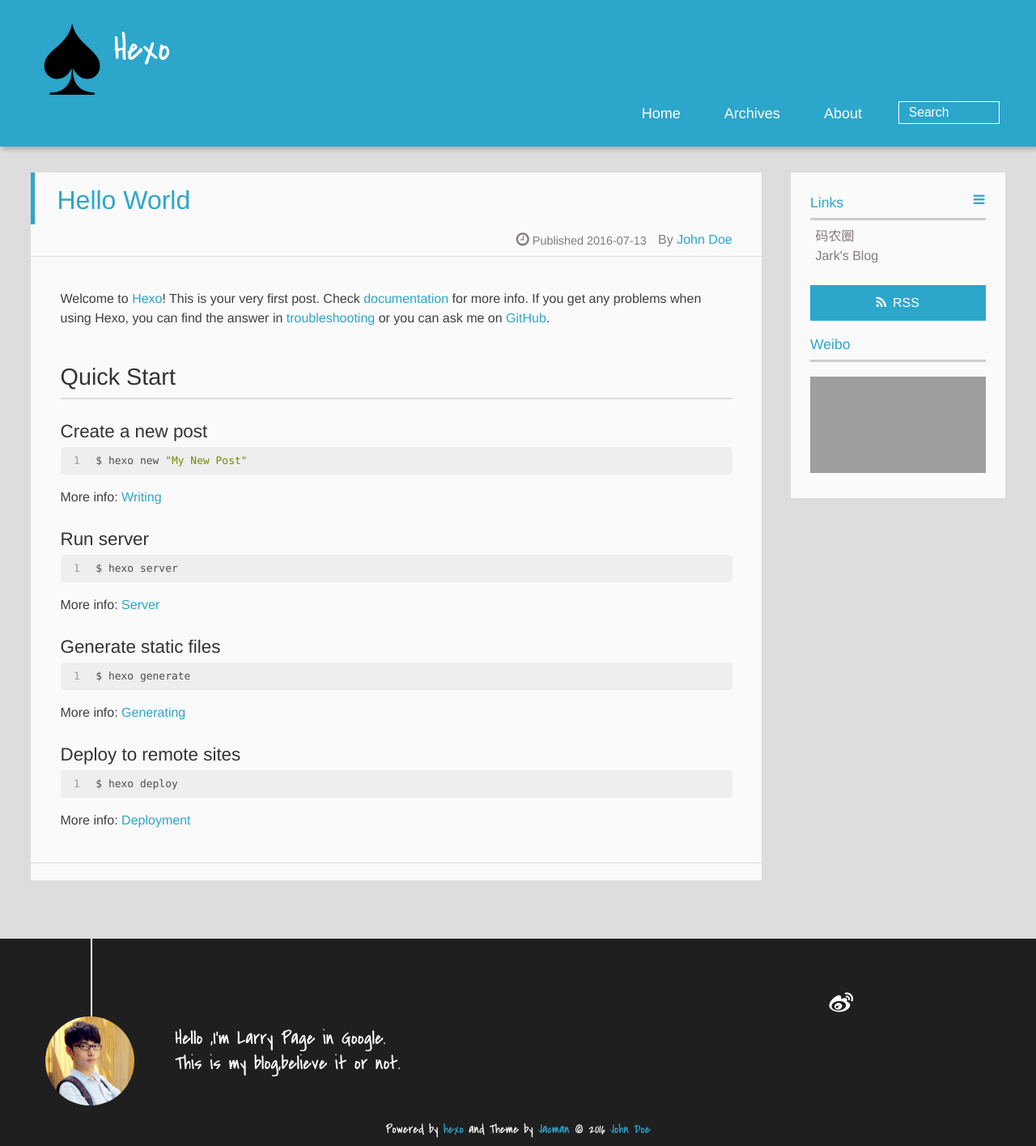
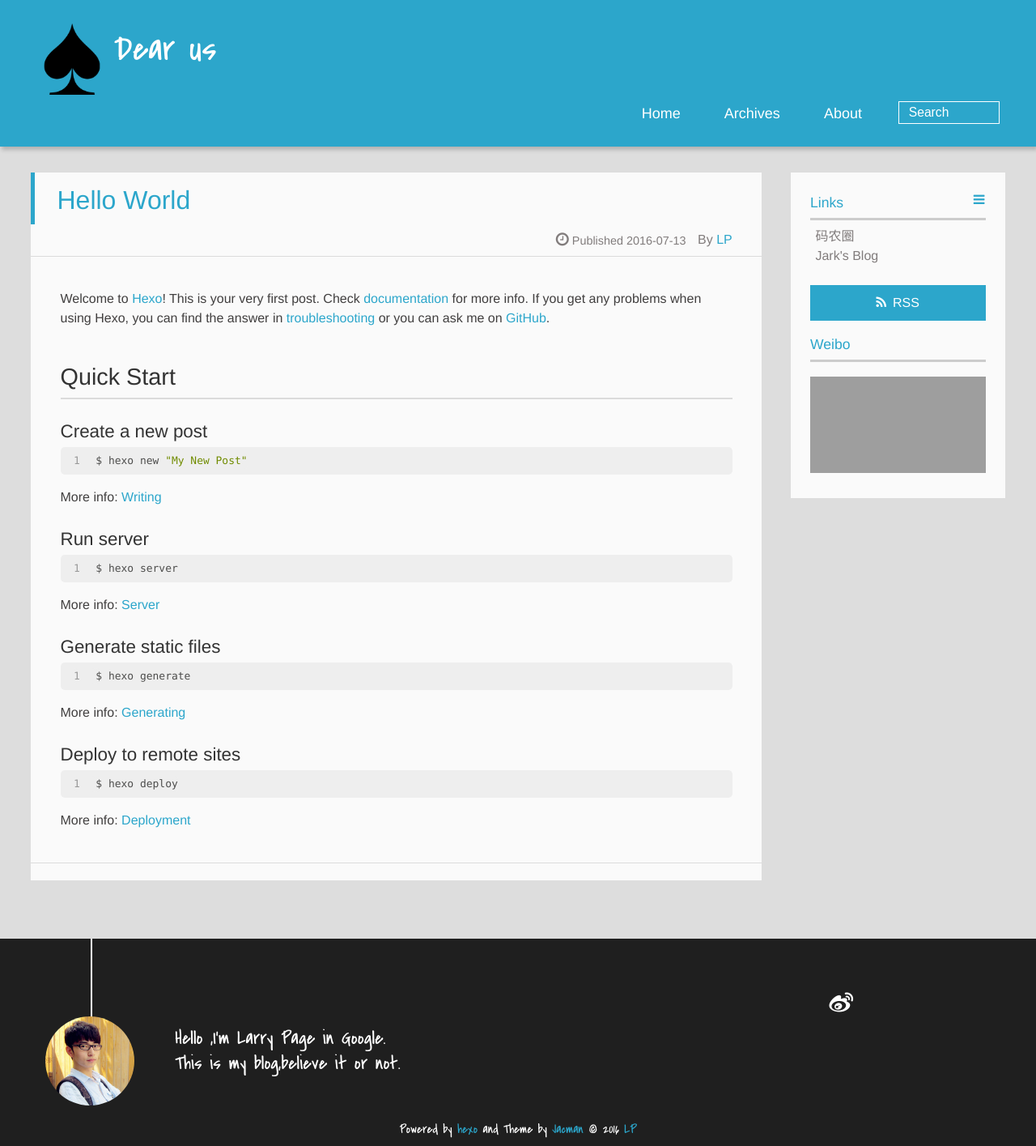
Before and after one commit to jinhuap/dearus, a plain HTML site: page index.html in a window 1280 px wide. Shown: the whole page at 81% size. Drawn offline with Linux system fonts and the light colour scheme; grey boxes are pictures that could not be loaded; a script that the page names is missing.

Commit message:
Site updated: 2016-07-13 16:48:23

```diff
--- a/index.html
+++ b/index.html
@@ -4,22 +4,22 @@
 <head>
   <meta charset="UTF-8">
 
-    <title>Hexo</title>
+    <title>Dear us</title>
     <meta name="viewport" content="width=device-width, initial-scale=1,user-scalable=no">
 
-    <meta name="author" content="John Doe">
+    <meta name="author" content="LP">
 
 
 
     <meta property="og:type" content="website">
-<meta property="og:title" content="Hexo">
+<meta property="og:title" content="Dear us">
 <meta property="og:url" content="http://yoursite.com/index.html">
-<meta property="og:site_name" content="Hexo">
+<meta property="og:site_name" content="Dear us">
 <meta name="twitter:card" content="summary">
-<meta name="twitter:title" content="Hexo">
+<meta name="twitter:title" content="Dear us">
 
 
-    <link rel="alternative" href="/atom.xml" title="Hexo" type="application/atom+xml">
+    <link rel="alternative" href="/atom.xml" title="Dear us" type="application/atom+xml">
 
 
     <link rel="icon" href="/img/favicon.ico">
@@ -37,11 +37,11 @@
 <div>
 
 			<div id="imglogo">
-				<a href="/"><img src="/img/logo.png" alt="Hexo" title="Hexo"/></a>
+				<a href="/"><img src="/img/logo.png" alt="Dear us" title="Dear us"/></a>
 			</div>
 
 			<div id="textlogo">
-				<h1 class="site-name"><a href="/" title="Hexo">Hexo</a></h1>
+				<h1 class="site-name"><a href="/" title="Dear us">Dear us</a></h1>
 				<h2 class="blog-motto"></h2>
 			</div>
 			<div class="navbar"><a class="navbutton navmobile" href="#" title="Menu">
@@ -82,7 +82,7 @@
   </h1>
   <p class="article-author">By
 
-		<a href="/about" title="John Doe" target="_blank" itemprop="author">John Doe</a>
+		<a href="/about" title="LP" target="_blank" itemprop="author">LP</a>
 
   <p class="article-time">
     <time datetime="2016-07-13T06:11:22.575Z" itemprop="datePublished"> Published 2016-07-13</time>
@@ -213,7 +213,7 @@
 		<p class="copyright">
 		Powered by <a href="http://hexo.io" target="_blank" title="hexo">hexo</a> and Theme by <a href="https://github.com/wuchong/jacman" target="_blank" title="Jacman">Jacman</a> © 2016
 
-		<a href="/about" target="_blank" title="John Doe">John Doe</a>
+		<a href="/about" target="_blank" title="LP">LP</a>
 
 
 		</p>
```
Also changed, not shown: 2016/07/13/hello-world/index.html (+9 -9 lines), archives/2016/07/index.html (+9 -9 lines), archives/2016/index.html (+9 -9 lines), archives/index.html (+9 -9 lines).
